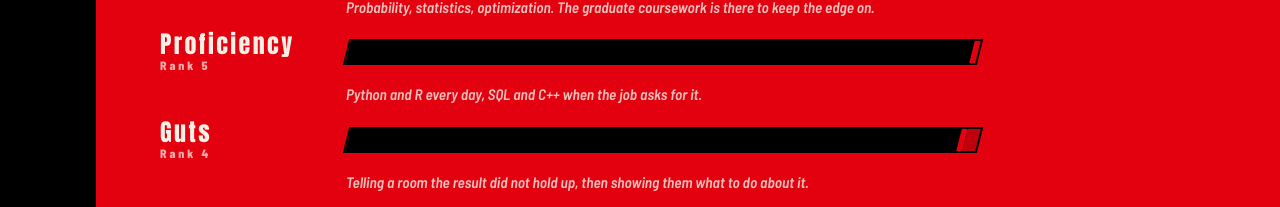
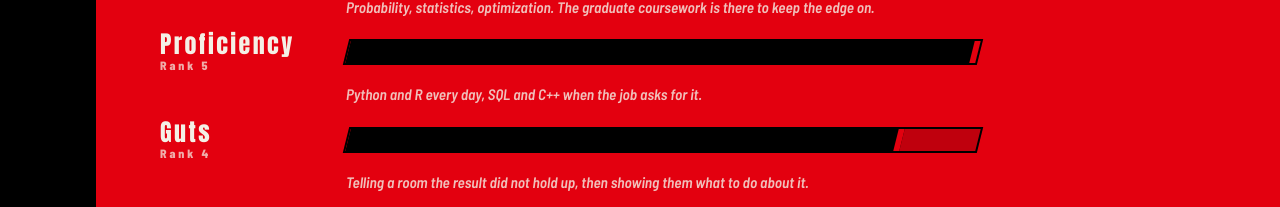
Before and after one commit to koshun-rgb/koshun-site, a plain HTML site: page index.html in a window 1280 px wide. Shown: the part 2034-2241 px from the top of the page. Drawn offline with Linux system fonts and the light colour scheme.

Commit message:
Update index.html

```diff
--- a/index.html
+++ b/index.html
@@ -137,7 +137,7 @@
     </div>
     <div class="stat">
       <span class="label">Guts<em>Rank 4</em></span>
-      <span class="track"><span class="fill" data-val="98"></span></span>
+      <span class="track"><span class="fill" data-val="88"></span></span>
       <span class="note">Telling a room the result did not hold up, then showing them what to do about it.</span>
     </div>
     <div class="stat">
```
